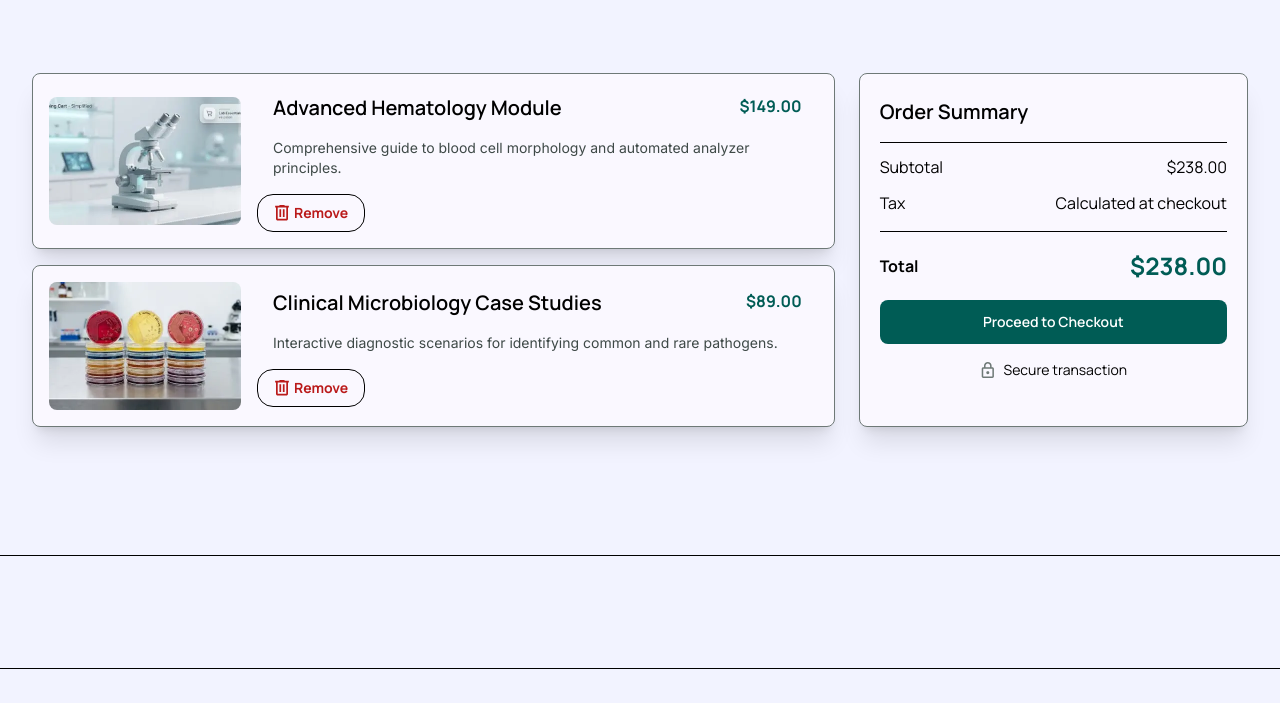
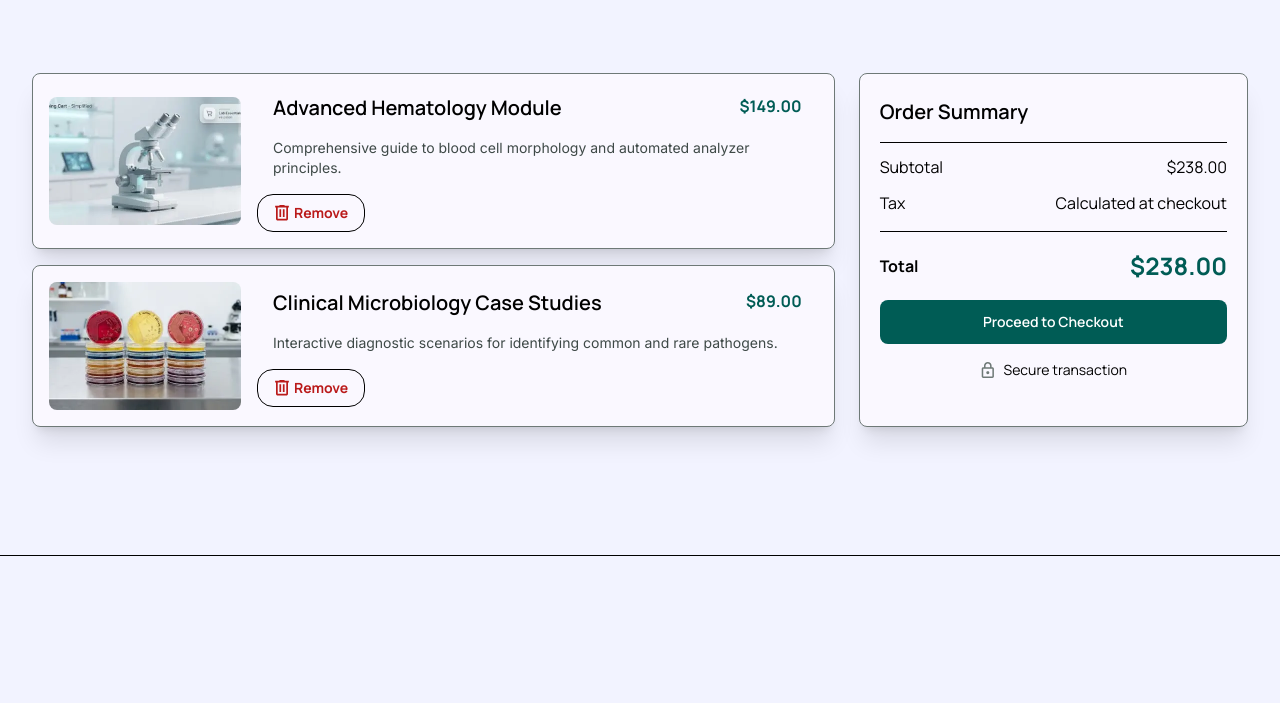
Before and after one commit to Mohammadmaree11/labVerse, a website: page user/cart.html in a window 1280 px wide. Shown: the part 249-952 px from the top of the page. Drawn offline with Linux system fonts and the light colour scheme; files whose address does not match are found by name.

Commit message:
update cart file

```diff
--- a/user/cart.html
+++ b/user/cart.html
@@ -142,7 +142,7 @@
         </section>
         <!--? End Cart Section -->
         <div class="border-b py-4 mb-20 container"></div>
-        <div class="border-b py-4 mb-20 container"></div>
+
         <!--? Start learning Section -->
         <section class="learning py-20">
             <div class="container">
```
